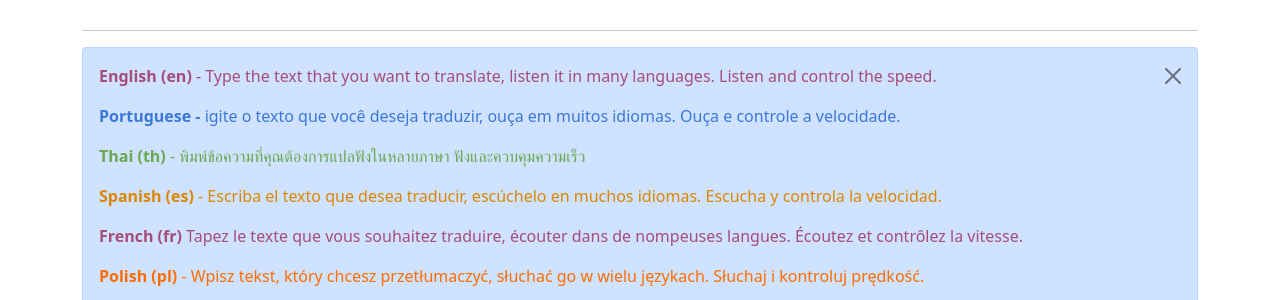
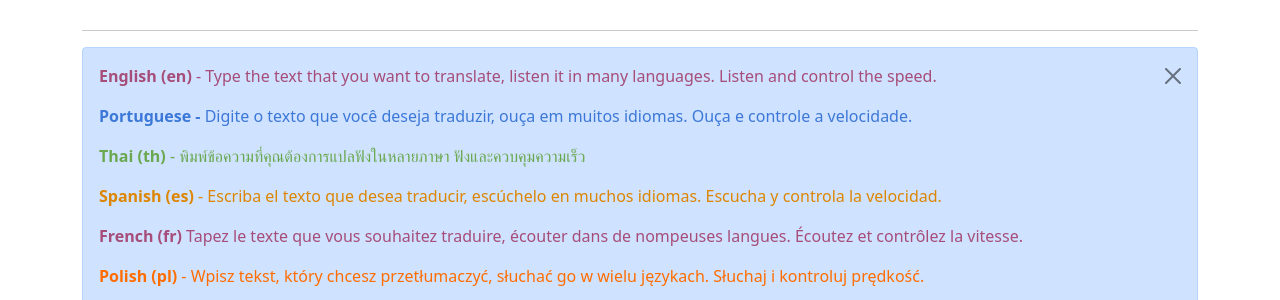
Before and after one commit to lexvieira/MultiTranslator_WithSpeak, a Flask app: page / in a window 1280 px wide. Shown: the part 200-500 px from the top of the page. Run offline with Flask 2, Linux system fonts and the light colour scheme; some libraries are stand-ins or nearby versions.

Commit message:
Text Html Correction

```diff
--- a/app/templates/index.html
+++ b/app/templates/index.html
@@ -137,7 +137,7 @@
 					<div>
 						<p style="color: #a64d79;"><span style="font-weight: bold;">English (en)</span> - Type the text
 							that you want to translate, listen it in many languages. Listen and control the speed.</p>
-						<p style="color: #3c78d8;"><span style="font-weight: bold;">Portuguese - </span> igite o texto
+						<p style="color: #3c78d8;"><span style="font-weight: bold;">Portuguese - </span> Digite o texto
 							que você deseja traduzir, ouça em muitos idiomas. Ouça e controle a velocidade.</p>
 						<p style="color: #6aa84f;"><span style="font-weight: bold;">Thai (th)</span> -
 							พิมพ์ข้อความที่คุณต้องการแปลฟังในหลายภาษา ฟังและควบคุมความเร็ว</p>
```
